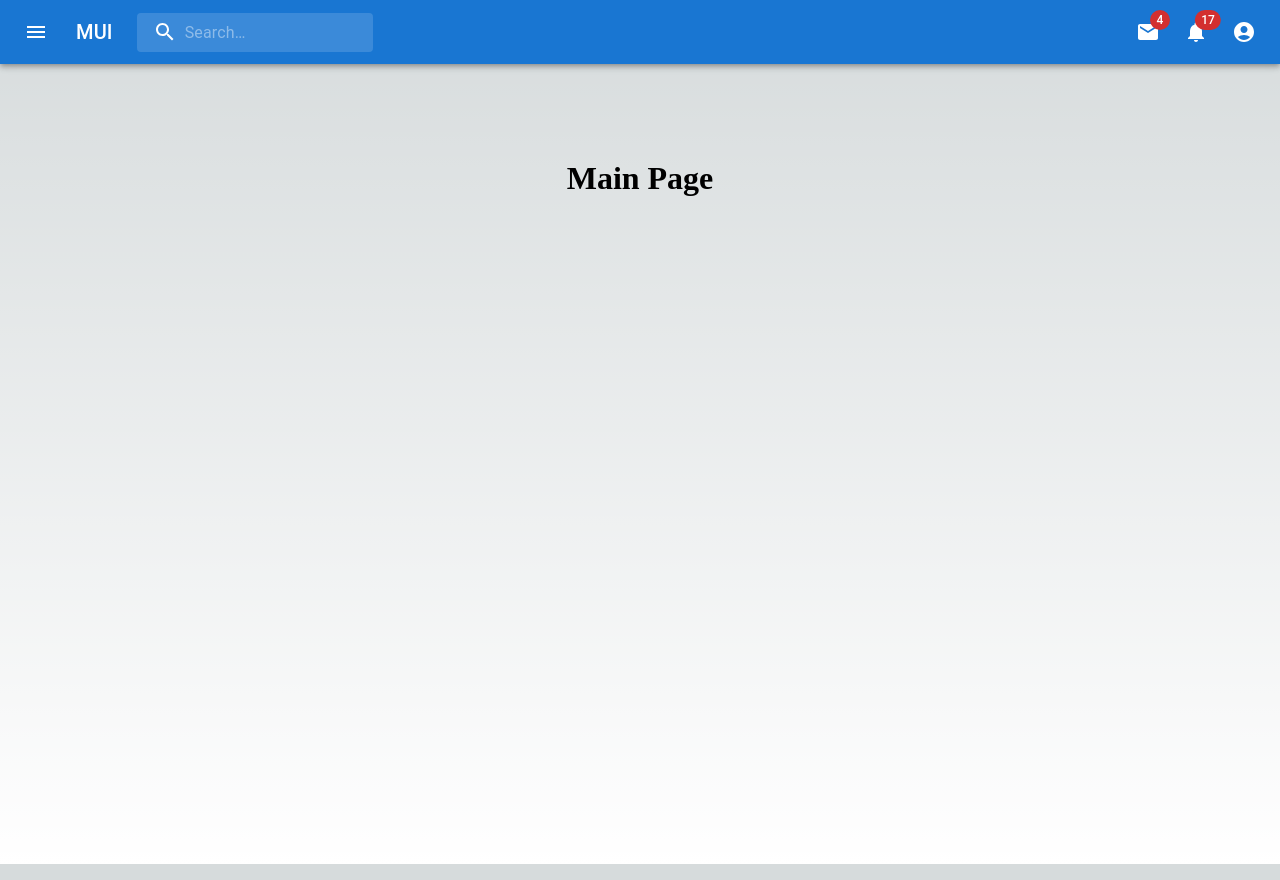
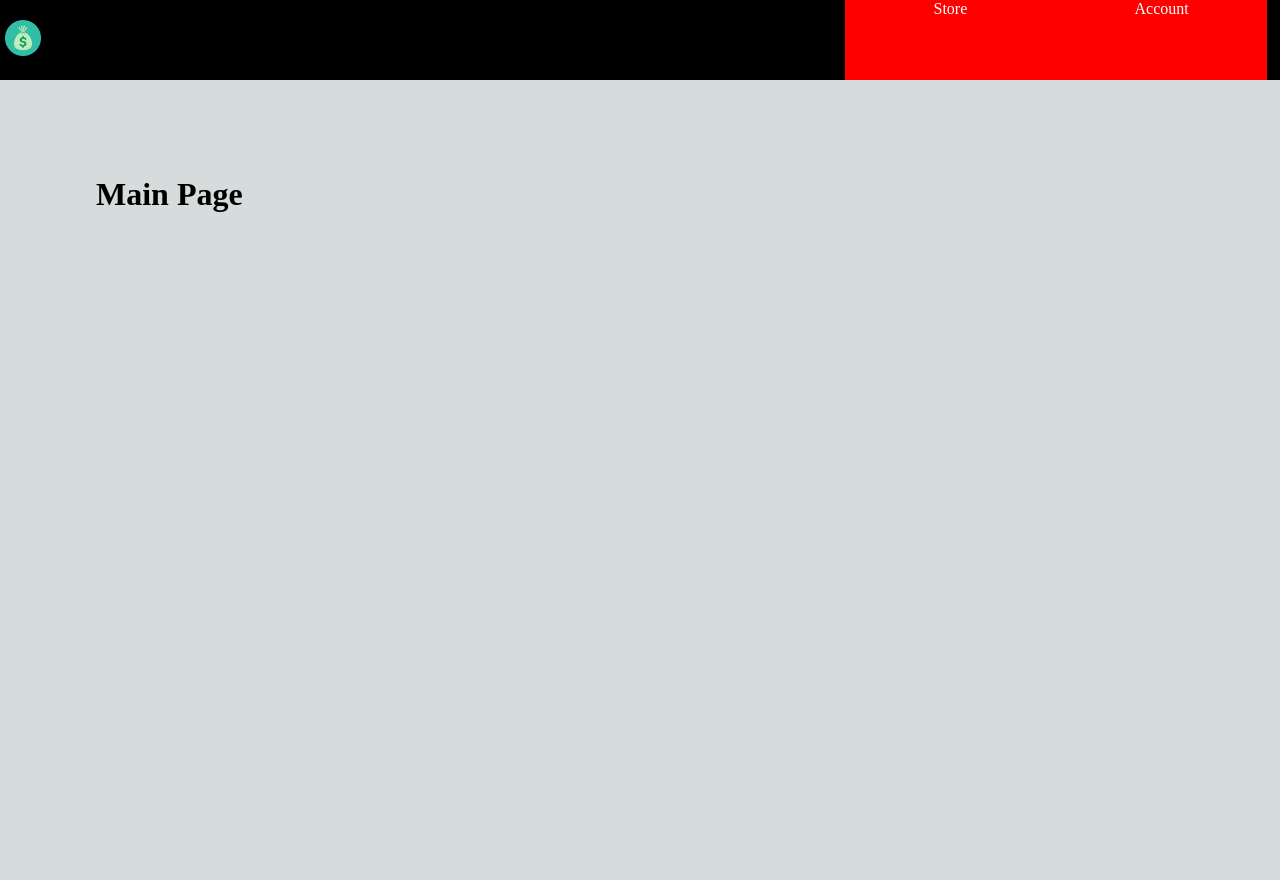
Before and after one commit to Vastagon/ecommerce, a Next.js app: page / in a window 1280 px wide. Built offline with nearby package versions, Linux system fonts and the light colour scheme.

Commit message:
Removed Material UI and started creating routes, the store page and functionality

```diff
--- a/next.config.js
+++ b/next.config.js
@@ -1,6 +1,16 @@
 /** @type {import('next').NextConfig} */
 const nextConfig = {
   reactStrictMode: true,
+  images: {
+    remotePatterns: [
+      {
+        protocol: 'https',
+        hostname: 'upload.wikimedia.org',
+        port: '',
+        pathname: '/',
+      },
+    ],  }
 }
 
+// eslint-disable-next-line no-undef
 module.exports = nextConfig
--- a/package.json
+++ b/package.json
@@ -11,8 +11,6 @@
   "dependencies": {
     "@emotion/react": "^11.10.6",
     "@emotion/styled": "^11.10.6",
-    "@mui/icons-material": "^5.11.9",
-    "@mui/material": "^5.11.10",
     "@next/font": "13.1.6",
     "@types/node": "18.14.0",
     "@types/react": "18.0.28",
@@ -21,7 +19,9 @@
     "next": "13.1.6",
     "react": "18.2.0",
     "react-dom": "18.2.0",
-    "typescript": "4.9.5"
+    "typescript": "4.9.5",
+    "uuid": "^9.0.0",
+    "uuidv4": "^6.2.13"
   },
   "devDependencies": {
     "@typescript-eslint/eslint-plugin": "^5.53.0",
--- a/src/components/Navbar.tsx
+++ b/src/components/Navbar.tsx
@@ -1,234 +1,27 @@
-import * as React from 'react';
-import { styled, alpha } from '@mui/material/styles';
-import AppBar from '@mui/material/AppBar';
-import Box from '@mui/material/Box';
-import Toolbar from '@mui/material/Toolbar';
-import IconButton from '@mui/material/IconButton';
-import Typography from '@mui/material/Typography';
-import InputBase from '@mui/material/InputBase';
-import Badge from '@mui/material/Badge';
-import MenuItem from '@mui/material/MenuItem';
-import Menu from '@mui/material/Menu';
-import MenuIcon from '@mui/icons-material/Menu';
-import SearchIcon from '@mui/icons-material/Search';
-import AccountCircle from '@mui/icons-material/AccountCircle';
-import MailIcon from '@mui/icons-material/Mail';
-import NotificationsIcon from '@mui/icons-material/Notifications';
-import MoreIcon from '@mui/icons-material/MoreVert';
+import styles from '../styles/Navbar.module.css'
+import Image from 'next/image'
+import MoneyBagImage from "../../public/images/money-bag.png"
+import Link from 'next/link'
+import { useRouter } from 'next/router'
 
-const Search = styled('div')(({ theme }) => ({
-  position: 'relative',
-  borderRadius: theme.shape.borderRadius,
-  backgroundColor: alpha(theme.palette.common.white, 0.15),
-  '&:hover': {
-    backgroundColor: alpha(theme.palette.common.white, 0.25),
-  },
-  marginRight: theme.spacing(2),
-  marginLeft: 0,
-  width: '100%',
-  [theme.breakpoints.up('sm')]: {
-    marginLeft: theme.spacing(3),
-    width: 'auto',
-  },
-}));
 
-const SearchIconWrapper = styled('div')(({ theme }) => ({
-  padding: theme.spacing(0, 2),
-  height: '100%',
-  position: 'absolute',
-  pointerEvents: 'none',
-  display: 'flex',
-  alignItems: 'center',
-  justifyContent: 'center',
-}));
+export default function Navbar(){
+  const router = useRouter()
 
-const StyledInputBase = styled(InputBase)(({ theme }) => ({
-  color: 'inherit',
-  '& .MuiInputBase-input': {
-    padding: theme.spacing(1, 1, 1, 0),
-    // vertical padding + font size from searchIcon
-    paddingLeft: `calc(1em + ${theme.spacing(4)})`,
-    transition: theme.transitions.create('width'),
-    width: '100%',
-    [theme.breakpoints.up('md')]: {
-      width: '20ch',
-    },
-  },
-}));
+  function goToHome(){
+    router.push("/")
+  }
 
-export default function Navbar() {
-  const [anchorEl, setAnchorEl] = React.useState<null | HTMLElement>(null);
-  const [mobileMoreAnchorEl, setMobileMoreAnchorEl] =
-    React.useState<null | HTMLElement>(null);
+  return(
+    <div className={styles.navbar}>
+      <div onClick={goToHome}>
+        <Image className={styles.nav_icon} alt="Icon" src={MoneyBagImage} />
+      </div>
 
-  const isMenuOpen = Boolean(anchorEl);
-  const isMobileMenuOpen = Boolean(mobileMoreAnchorEl);
-
-  const handleProfileMenuOpen = (event: React.MouseEvent<HTMLElement>) => {
-    setAnchorEl(event.currentTarget);
-  };
-
-  const handleMobileMenuClose = () => {
-    setMobileMoreAnchorEl(null);
-  };
-
-  const handleMenuClose = () => {
-    setAnchorEl(null);
-    handleMobileMenuClose();
-  };
-
-  const handleMobileMenuOpen = (event: React.MouseEvent<HTMLElement>) => {
-    setMobileMoreAnchorEl(event.currentTarget);
-  };
-
-  const menuId = 'primary-search-account-menu';
-  const renderMenu = (
-    <Menu
-      anchorEl={anchorEl}
-      anchorOrigin={{
-        vertical: 'top',
-        horizontal: 'right',
-      }}
-      id={menuId}
-      keepMounted
-      transformOrigin={{
-        vertical: 'top',
-        horizontal: 'right',
-      }}
-      open={isMenuOpen}
-      onClose={handleMenuClose}
-    >
-      <MenuItem onClick={handleMenuClose}>Profile</MenuItem>
-      <MenuItem onClick={handleMenuClose}>My account</MenuItem>
-    </Menu>
-  );
-
-  const mobileMenuId = 'primary-search-account-menu-mobile';
-  const renderMobileMenu = (
-    <Menu
-      anchorEl={mobileMoreAnchorEl}
-      anchorOrigin={{
-        vertical: 'top',
-        horizontal: 'right',
-      }}
-      id={mobileMenuId}
-      keepMounted
-      transformOrigin={{
-        vertical: 'top',
-        horizontal: 'right',
-      }}
-      open={isMobileMenuOpen}
-      onClose={handleMobileMenuClose}
-    >
-      <MenuItem>
-        <IconButton size="large" aria-label="show 4 new mails" color="inherit">
-          <Badge badgeContent={4} color="error">
-            <MailIcon />
-          </Badge>
-        </IconButton>
-        <p>Messages</p>
-      </MenuItem>
-      <MenuItem>
-        <IconButton
-          size="large"
-          aria-label="show 17 new notifications"
-          color="inherit"
-        >
-          <Badge badgeContent={17} color="error">
-            <NotificationsIcon />
-          </Badge>
-        </IconButton>
-        <p>Notifications</p>
-      </MenuItem>
-      <MenuItem onClick={handleProfileMenuOpen}>
-        <IconButton
-          size="large"
-          aria-label="account of current user"
-          aria-controls="primary-search-account-menu"
-          aria-haspopup="true"
-          color="inherit"
-        >
-          <AccountCircle />
-        </IconButton>
-        <p>Profile</p>
-      </MenuItem>
-    </Menu>
-  );
-
-  return (
-    <Box sx={{ flexGrow: 1 }}>
-      <AppBar position="static">
-        <Toolbar>
-          <IconButton
-            size="large"
-            edge="start"
-            color="inherit"
-            aria-label="open drawer"
-            sx={{ mr: 2 }}
-          >
-            <MenuIcon />
-          </IconButton>
-          <Typography
-            variant="h6"
-            noWrap
-            component="div"
-            sx={{ display: { xs: 'none', sm: 'block' } }}
-          >
-            MUI
-          </Typography>
-          <Search>
-            <SearchIconWrapper>
-              <SearchIcon />
-            </SearchIconWrapper>
-            <StyledInputBase
-              placeholder="Search…"
-              inputProps={{ 'aria-label': 'search' }}
-            />
-          </Search>
-          <Box sx={{ flexGrow: 1 }} />
-          <Box sx={{ display: { xs: 'none', md: 'flex' } }}>
-            <IconButton size="large" aria-label="show 4 new mails" color="inherit">
-              <Badge badgeContent={4} color="error">
-                <MailIcon />
-              </Badge>
-            </IconButton>
-            <IconButton
-              size="large"
-              aria-label="show 17 new notifications"
-              color="inherit"
-            >
-              <Badge badgeContent={17} color="error">
-                <NotificationsIcon />
-              </Badge>
-            </IconButton>
-            <IconButton
-              size="large"
-              edge="end"
-              aria-label="account of current user"
-              aria-controls={menuId}
-              aria-haspopup="true"
-              onClick={handleProfileMenuOpen}
-              color="inherit"
-            >
-              <AccountCircle />
-            </IconButton>
-          </Box>
-          <Box sx={{ display: { xs: 'flex', md: 'none' } }}>
-            <IconButton
-              size="large"
-              aria-label="show more"
-              aria-controls={mobileMenuId}
-              aria-haspopup="true"
-              onClick={handleMobileMenuOpen}
-              color="inherit"
-            >
-              <MoreIcon />
-            </IconButton>
-          </Box>
-        </Toolbar>
-      </AppBar>
-      {renderMobileMenu}
-      {renderMenu}
-    </Box>
-  );
+      <div className={styles.nav_tabs_container}>
+        <Link href="/Store" className={styles.nav_tab}>Store</Link>
+        <Link href="/Account" className={styles.nav_tab}>Account</Link>
+      </div>
+    </div>
+  )
 }
--- a/src/pages/_app.tsx
+++ b/src/pages/_app.tsx
@@ -5,9 +5,8 @@ import Navbar from '@/components/Navbar'
 export default function App({ Component, pageProps }: AppProps) {
   return (
   <>
-
     <Navbar />
-    <Component {...pageProps} />
+    <Component className="" {...pageProps} />
   </>
   )
 }
--- /dev/null
+++ b/src/styles/Navbar.module.css
@@ -0,0 +1,41 @@
+.navbar{
+    width: 100%;
+    height: 10%;
+    background-color: black;
+    display: flex;
+    position: fixed;
+    top: 0;
+    left: 0;
+    color: white;
+    align-items: center;
+}
+.nav_icon{
+    position: relative;
+    width: 7%;
+    height: 90%;
+    margin-left: 1%;
+}
+.nav_icon:hover{
+    cursor: pointer;
+}
+.nav_tabs_container{
+    width: 33%;
+    height: 100%;
+    position: relative;
+    background-color: red;
+    margin-left: auto;
+    margin-right: 1%;
+    display: flex;
+    align-items: center;
+    justify-content: center;
+    text-align: center;
+}
+.nav_tab{
+    width: 50%;
+    height: 100%;
+}
+.nav_tab:hover{
+    opacity: .5;
+    color: aliceblue;
+    cursor: pointer;
+}
--- a/src/styles/globals.css
+++ b/src/styles/globals.css
@@ -99,6 +99,13 @@ a {
   color: inherit;
   text-decoration: none;
 }
+a:any-link {
+  cursor: default;
+}
+main{
+  position: absolute;
+  top: 10%;
+}
 
 @media (prefers-color-scheme: dark) {
   html {
```
Also changed, not shown: src/components/ShoppingPageCard.tsx (+8 -28 lines), src/components/db.json (added, +18 -0 lines), src/pages/ShoppingPage.tsx (deleted, +0 -12 lines), src/pages/Store.tsx (added, +24 -0 lines), src/styles/Store.module.css (added, +14 -0 lines), public/images/money-bag.png (added), 1 other file (tests, documents, lock files or other folders).
